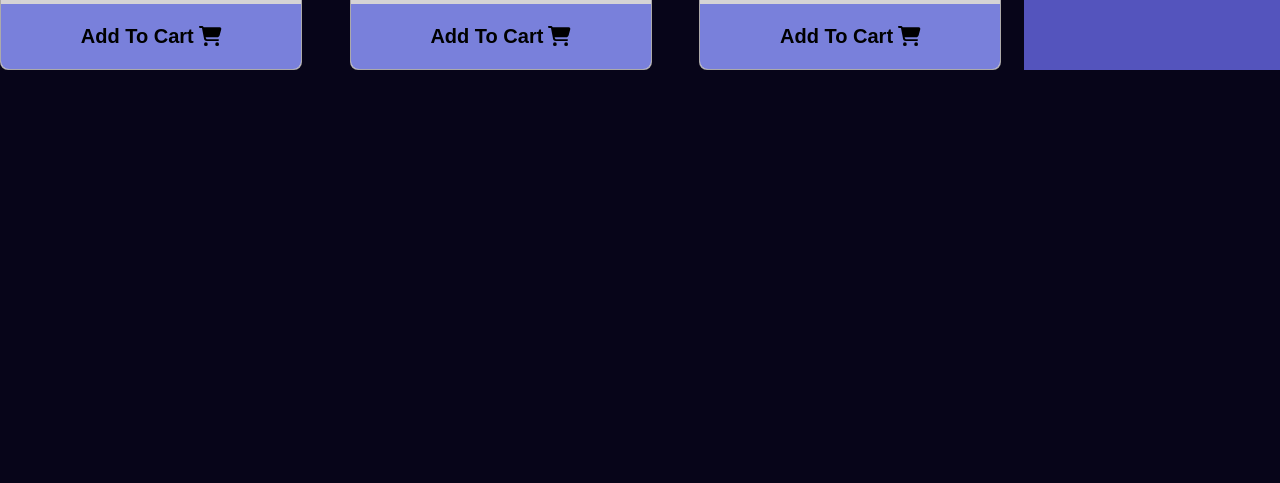
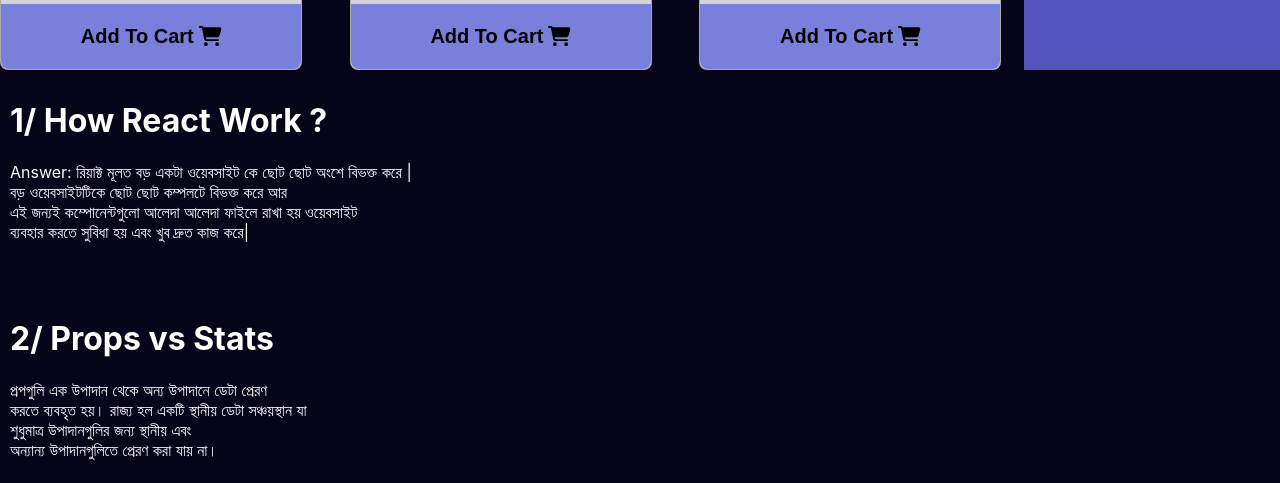
Before and after one commit to MDRahul47/Lucky-assign-8, a React (Create React App) app: page / in a window 1280 px wide. Shown: the part 2175-2658 px from the top of the page. Before the commit the page ends 2245 px from the top, so only its background shows below. Built offline with nearby package versions, Linux system fonts and the light colour scheme.

Commit message:
qution add

```diff
--- a/src/App.css
+++ b/src/App.css
@@ -2,6 +2,9 @@
   text-align: center;
 } */
 
+.qustion{
+  padding: 10px;
+}
 .App-logo {
   height: 40vmin;
   pointer-events: none;
--- a/src/App.js
+++ b/src/App.js
@@ -9,8 +9,15 @@
     <div className="App">
       <Header></Header>
       <Shop></Shop>
+      <div className='qustion'>
+        <h1>1/  How React Work ?</h1>
+        <p>Answer: রিয়াক্ট মূলত বড় একটা ওয়েবসাইট কে ছোট ছোট অংশে বিভক্ত করে | <br /> বড় ওয়েবসাইটটিকে ছোট ছোট কম্পলটে বিভক্ত করে আর <br /> এই জন্যই কম্পোনেন্টগুলো আলেদা আলেদা ফাইলে রাখা হয় ওয়েবসাইট <br /> ব্যবহার করতে সুবিধা হয় এবং খুব দ্রুত কাজ করে| </p> <br /> <br />
 
-    </div>
+        <h1> 2/   Props vs Stats </h1>
+        <p>প্রপগুলি এক উপাদান থেকে অন্য উপাদানে ডেটা প্রেরণ <br /> করতে ব্যবহৃত হয়। রাজ্য হল একটি স্থানীয় ডেটা সঞ্চয়স্থান যা <br /> শুধুমাত্র উপাদানগুলির জন্য স্থানীয় এবং <br /> অন্যান্য উপাদানগুলিতে প্রেরণ করা যায় না।</p >
+      </div >
+
+    </div >
   );
 }
 
--- a/src/Components/Product/Product.js
+++ b/src/Components/Product/Product.js
@@ -1,10 +1,13 @@
 import React from 'react';
 import './Product.css';
 import { FontAwesomeIcon } from '@fortawesome/react-fontawesome';
-import { faCoffee, faShoppingCart } from '@fortawesome/free-solid-svg-icons';
+import { faShoppingCart } from '@fortawesome/free-solid-svg-icons';
 
-const Product = (props) => {
-    const { img, name, price } = props.product;
+const Product = ({ product, handleAddToCart }) => {
+    // const { product, handleAddToCart } = props;
+    const { img, name, price } = product;
+
+
     return (
         <div className='product'>
             <img src={img} alt=""></img>
@@ -13,7 +16,7 @@
                 <h2>{name}</h2>
                 <h3>Price: ${price}</h3>
             </div>
-            <button className='btn-cart'>
+            <button onClick={() => handleAddToCart(name)} className='btn-cart'>
                 <p className='btn-text'>Add To Cart</p>
                 <FontAwesomeIcon icon={faShoppingCart}></FontAwesomeIcon>
             </button>
--- a/src/Components/Shop/Shop.css
+++ b/src/Components/Shop/Shop.css
@@ -23,5 +23,6 @@
     .shop-container{
         display: grid;
         grid-template-columns:  1fr;
+
     }
 }
--- a/src/Components/Shop/Shop.js
+++ b/src/Components/Shop/Shop.js
@@ -5,11 +5,20 @@
 
 const Shop = () => {
     const [products, setProducts] = useState([]);
+    const [cart, setCart] = useState([])
     useEffect(() => {
         fetch('products.json')
             .then(res => res.json())
             .then(data => setProducts(data))
     }, [])
+
+    const handleAddToCart = (product) => {
+        console.log(product);
+        const newCart = [cart];
+        setCart(newCart);
+    }
+
+
     return (
         <div className='shop-container'>
             <div className="products-container">
@@ -17,6 +26,7 @@
                     products.map(product => <Product
                         key={product.id}
                         product={product}
+                        handleAddToCart={handleAddToCart}
                     ></Product>)
                 }
             </div>
```
Also changed, not shown: src/Components/Cart/Cart.js (+7 -0 lines).
